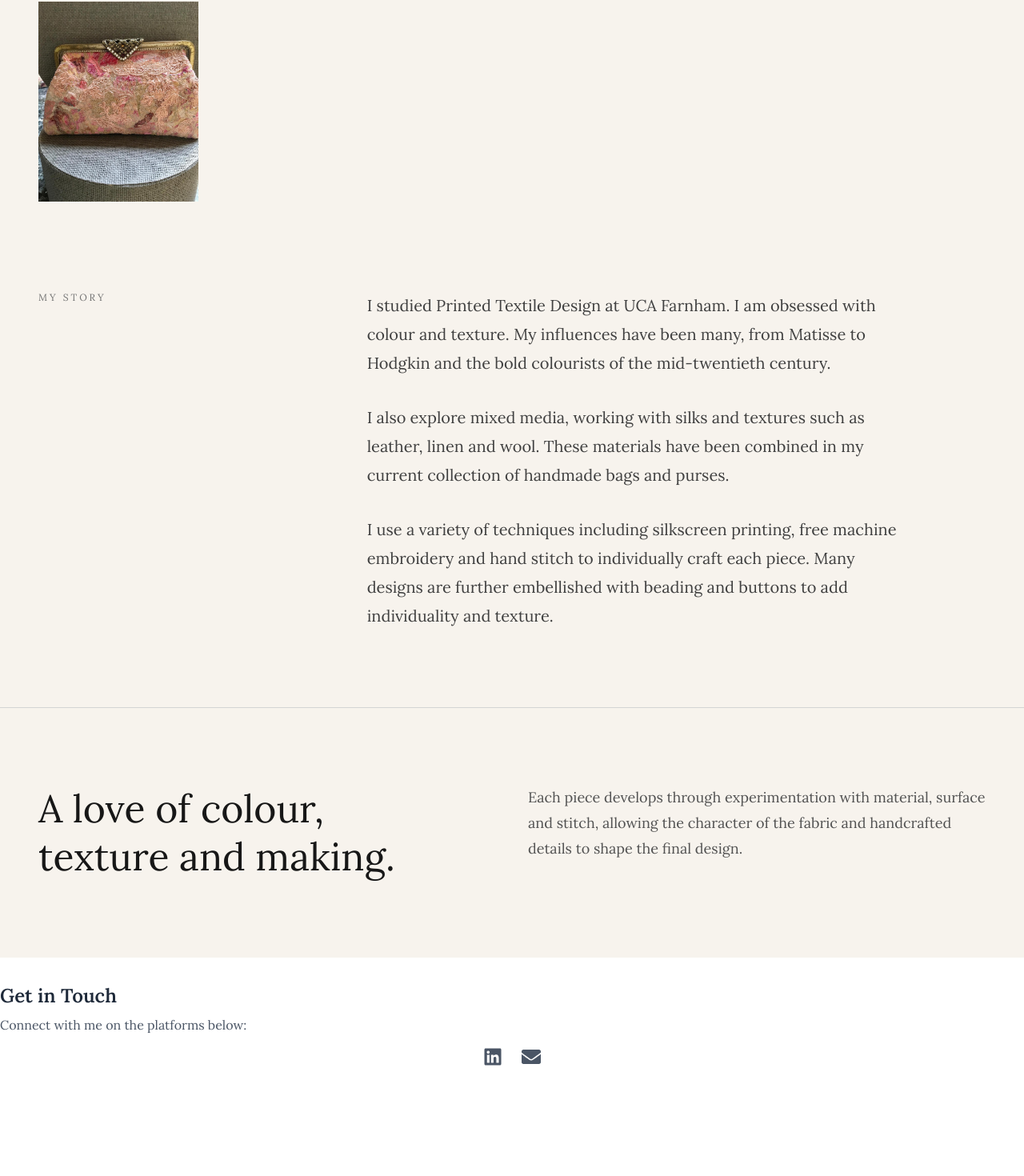
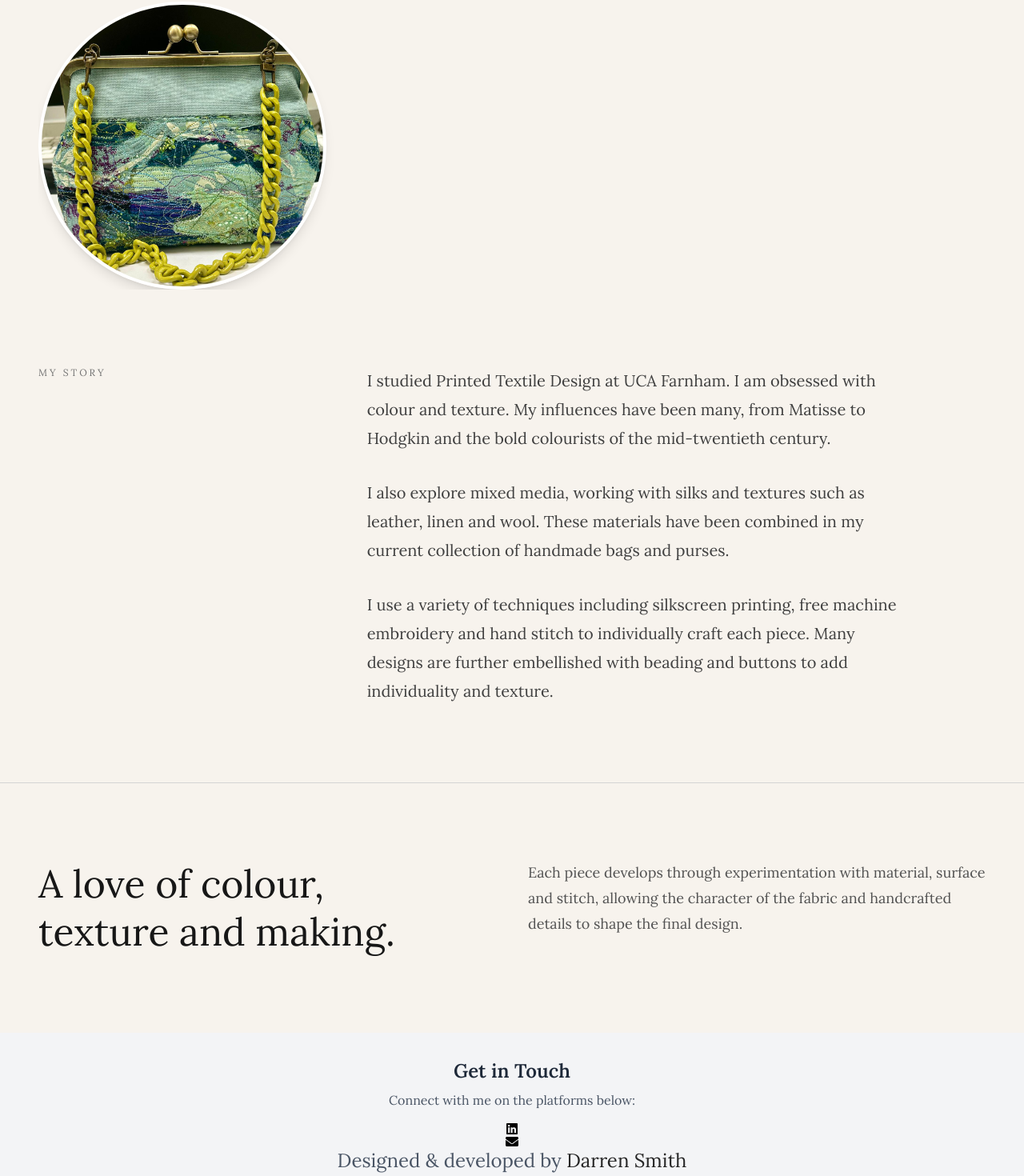
Before and after one commit to DarrenSmith10/Tina_Fashion, a Next.js app: page /about in a window 1280 px wide. Shown: the part 465-1935 px from the top of the page at 80% size. Before the commit the page ends 1798 px from the top, so only its background shows below. Built offline with nearby package versions, Linux system fonts and the light colour scheme.

Commit message:
26th August 2026: Minor changes

```diff
--- a/src/components/Footer.tsx
+++ b/src/components/Footer.tsx
@@ -1,18 +1,31 @@
 import { FaGithub, FaLinkedin, FaEnvelope } from 'react-icons/fa';
 export default function Footer() {
     return (
-      <div className="mt-8">
+      <div className="flex justify-center items-center flex-col bg-gray-100 py-8 px-4">
         <h2 className="text-2xl font-semibold text-gray-800 mb-2">Get in Touch</h2>
-        <p className="text-gray-600 mb-4">Connect with me on the platforms below:</p>
-
-        <div className="flex justify-center gap-6 text-2xl text-gray-600">
-          <a href="https://linkedin.com/in/yourprofile" target="_blank" rel="noopener noreferrer" className="hover:text-blue-700 transition">
+        <p className="text-gray-600 mb-4">Connect with me on the platforms below:
+          </p>
+        <p> <a href="https://linkedin.com/in/yourprofile" target="_blank" rel="noopener noreferrer" className="hover:text-blue-700 transition">
             <FaLinkedin />
           </a>
           <a href="mailto:justinasmith@onetel.com" className="hover:text-red-500 transition">
             <FaEnvelope />
           </a>
+          </p>
+        <div className="flex justify-center gap-6 text-2xl text-gray-600">
+          <p>
+  Designed & developed by{" "}
+  <a
+    href="https://darrensmith10.github.io/"
+    target="_blank"
+    rel="noopener noreferrer"
+    className="text-neutral-800 underline-offset-4 transition-opacity hover:opacity-50 hover:underline"
+  >
+    Darren Smith
+  </a>
+</p>
         </div>
+
       </div>
     );
 }
--- a/src/components/HeroSection.tsx
+++ b/src/components/HeroSection.tsx
@@ -32,10 +32,11 @@ export function HeroSection() {
           </div>
         </div>
 
-        {/* Right side */}
-        <div className="relative min-h-[500px] lg:min-h-full">
+        {/* Right side i want to move to the left a bit */}
+
+        <div className="relative min-h-[200px] lg:min-h-[200px]">
           <img
-            src="/assets/Images/HandBag_1.jpg"
+            src="/assets/Images/HandBag_5.jpg"
             alt="Handcrafted textile work by Justina Smith"
             className="absolute inset-0 h-full w-full object-cover"
           />
--- a/src/components/ProfilePic.tsx
+++ b/src/components/ProfilePic.tsx
@@ -3,13 +3,13 @@ import Image from 'next/image';
 
 const ProfilePic = () => {
   return (
-    <div className="flex justify-left mb-4">
+    <div className="relative h-90 w-90 overflow-hidden rounded-full border-4 border-white shadow-lg">
     <Image
 
-      src="assets/Images/HandBag_6.jpg"
+      src="assets/Images/HandBag_4.jpg"
       alt="Profile Picture"
-      width={200}
-      height={200}
+      width={400}
+      height={400}
     />
     </div>
   );
```
